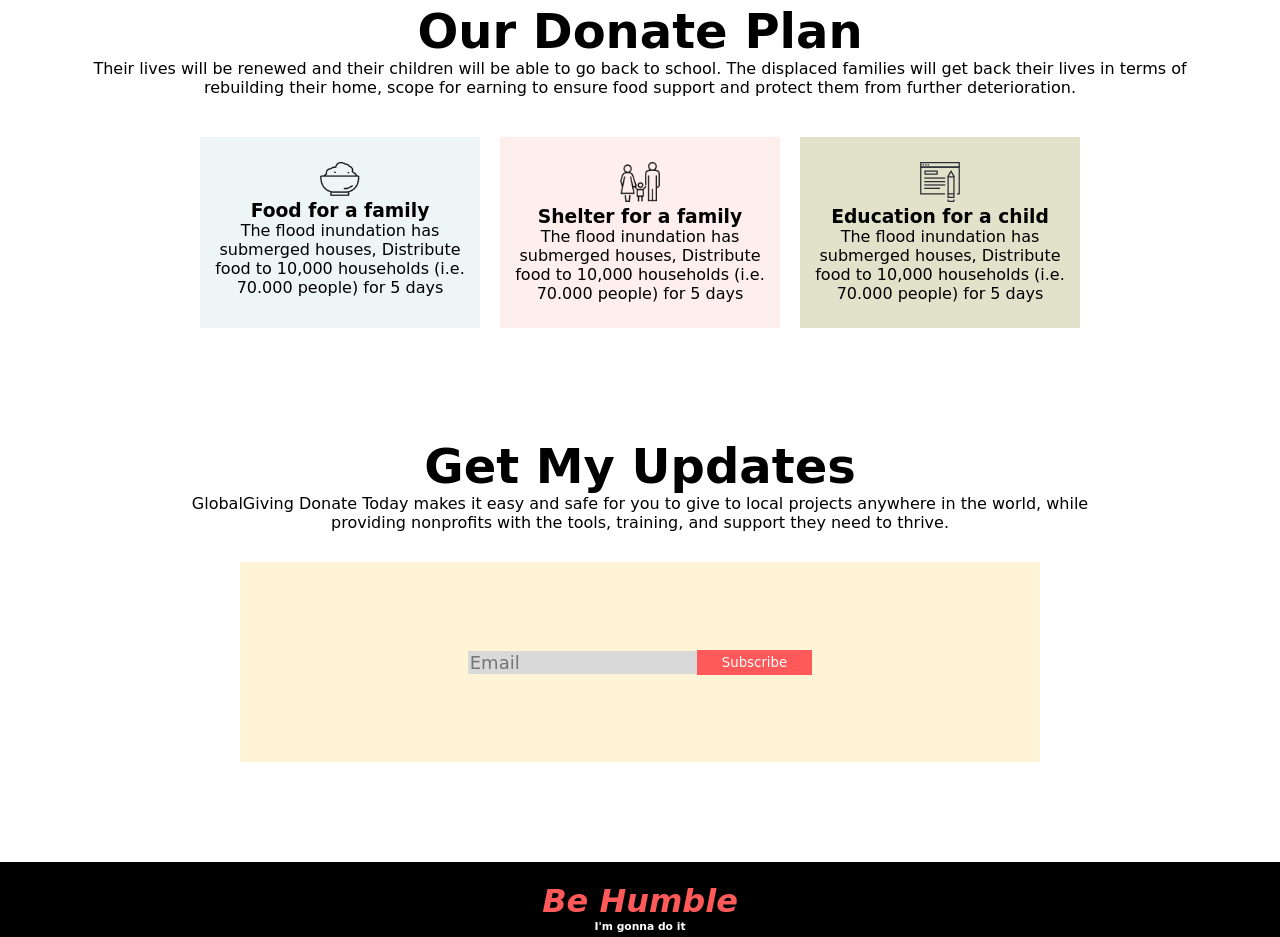
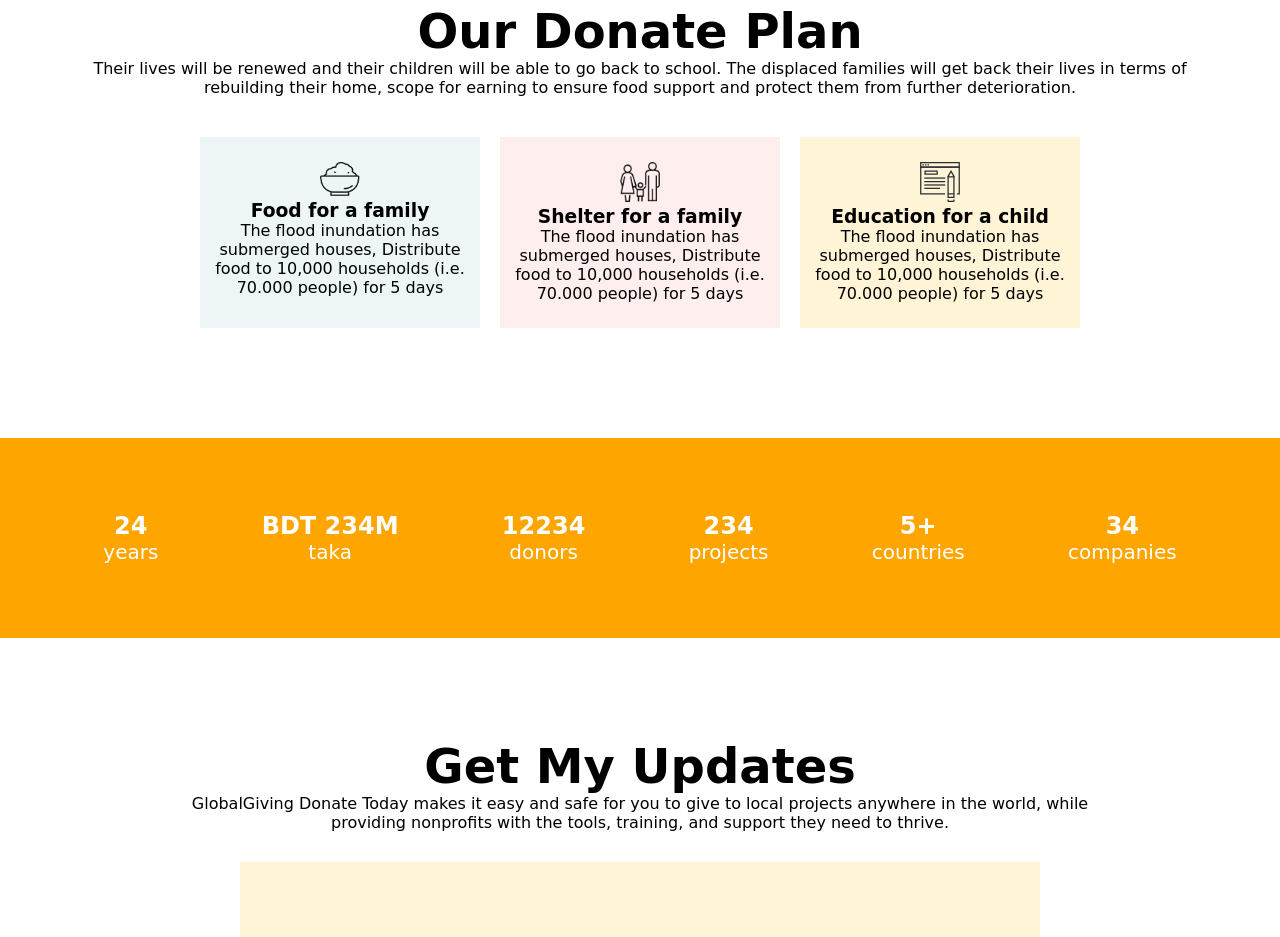
Before and after one commit to rftzmn/donate-today, a plain HTML site: page index.html in a window 1280 px wide. Shown: the part 1253-2190 px from the top of the page. Drawn offline with Linux system fonts and the light colour scheme; a web font is replaced by a local one.

Commit message:
overview added

```diff
--- a/index.html
+++ b/index.html
@@ -87,6 +87,33 @@
       </div>
     </section>
 
+    <section class="overview">
+      <div>
+        <h1>24</h1>
+        <p>years</p>
+      </div>
+      <div>
+        <h1>BDT 234M</h1>
+        <p>taka</p>
+      </div>
+      <div>
+        <h1>12234</h1>
+        <p>donors</p>
+      </div>
+      <div>
+        <h1>234</h1>
+        <p>projects</p>
+      </div>
+      <div>
+        <h1>5+</h1>
+        <p>countries</p>
+      </div>
+      <div>
+        <h1>34</h1>
+        <p>companies</p>
+      </div>
+    </section>
+
     <section class="update">
       <h1 class="title2">Get My Updates</h1>
       <p class="description">
--- a/style.css
+++ b/style.css
@@ -102,9 +102,21 @@ section{
     background-color: rgba(255, 89, 89, 0.1);
 }
 .plan-card3{
-    background-color: rgba(128, 128, 34, 0.233);
+    background-color: #FFF4D6;
 }
+.overview{
+    background-color: orange;
+    color: white;
+    height: 200px;
+    display: flex;
+    justify-content: space-evenly;
+    align-items: center;
+    text-align: center;
+}
+.overview p{
+    font-size: 20px;
 
+}
 .update{
     text-align: center;
 }
```
